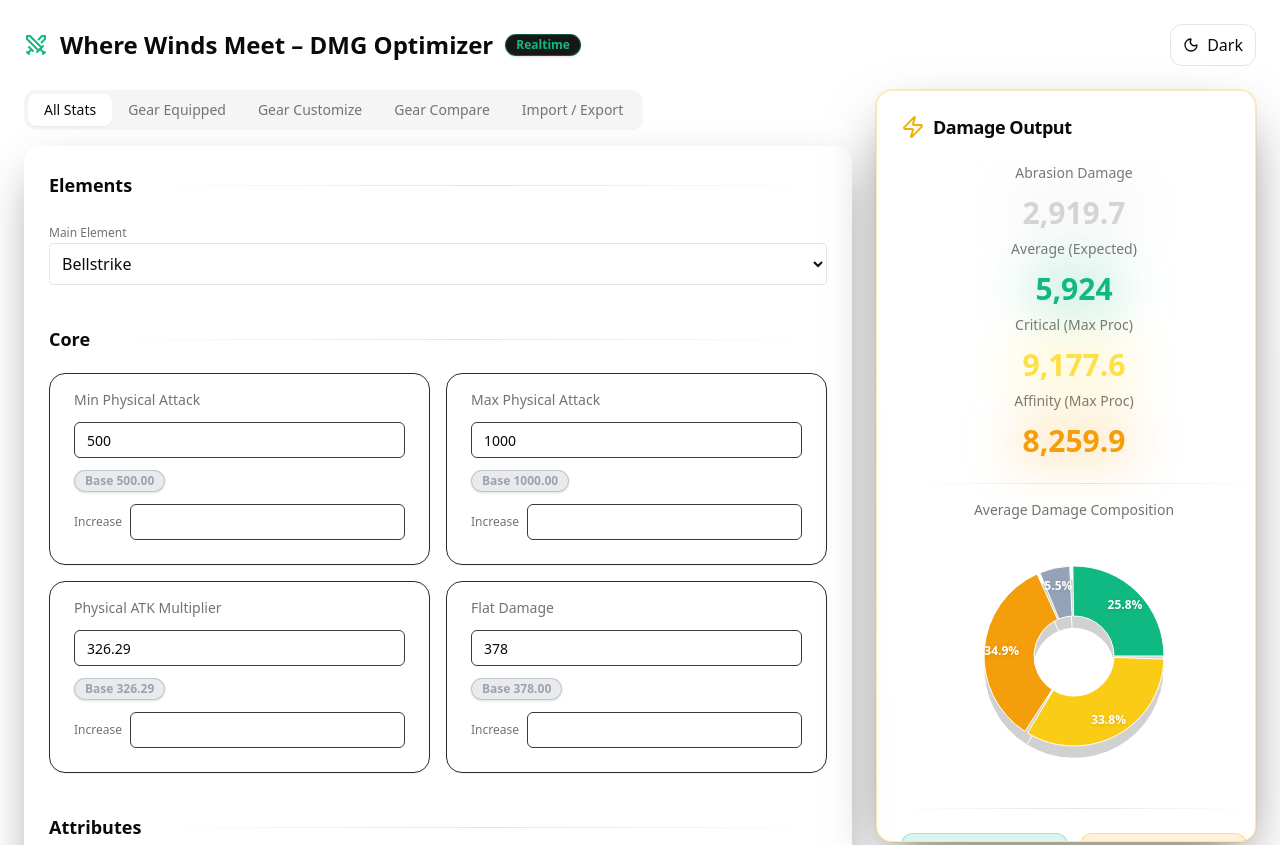
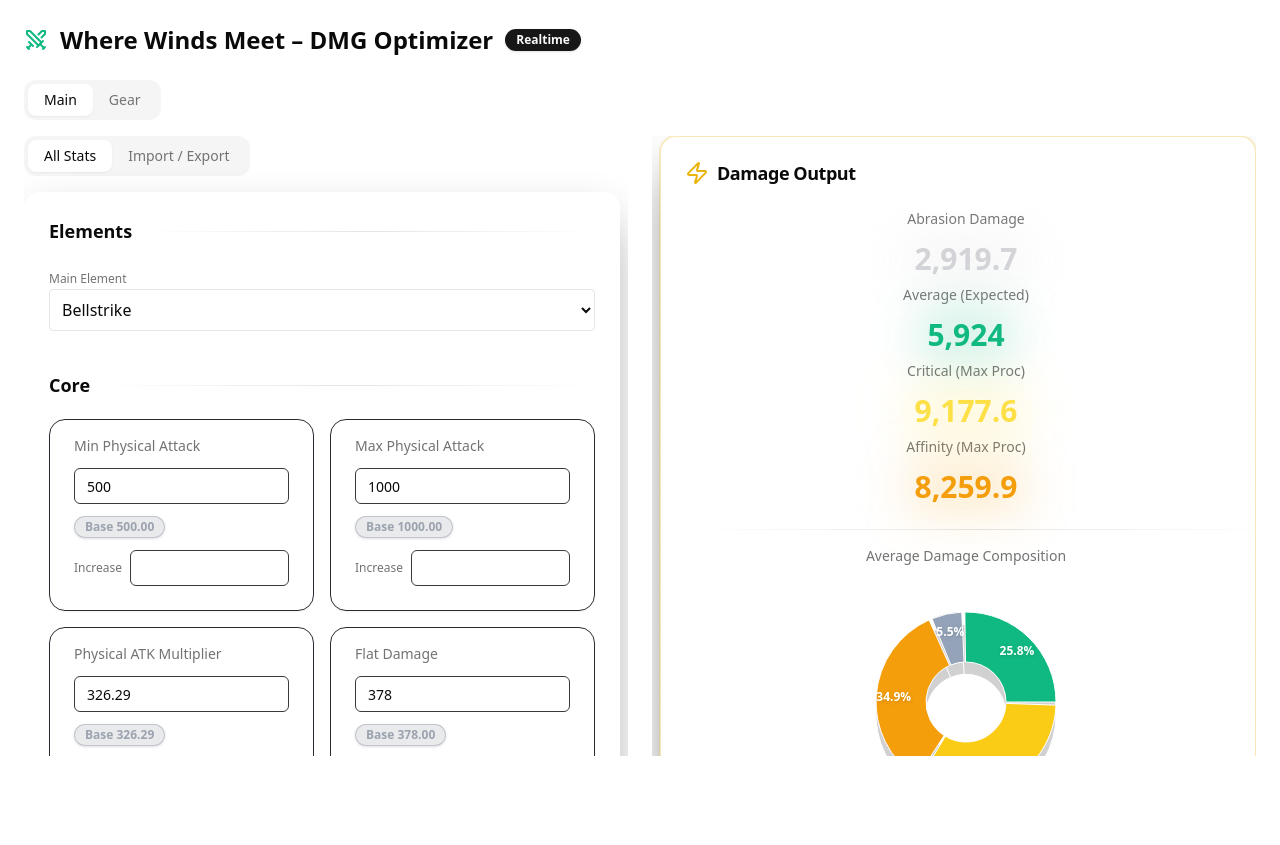
Before and after one commit to Phong940253/wwm-damage-calculator, a Next.js app: page / in a window 1280 px wide. Shown: the top 845 px of the page. After the commit the page ends 800 px from the top, so only its background shows below. Built offline with nearby package versions, Linux system fonts and the light colour scheme.

Commit message:
refactor(layout): split main view into equal panels with independent scroll

```diff
--- a/app/DMGOptimizerClient.tsx
+++ b/app/DMGOptimizerClient.tsx
@@ -1,184 +1,49 @@
 "use client";
 
-import StatsPanel from "./ui/stats/StatsPanel";
-import DamagePanel from "./ui/damage/DamagePanel";
-import FormulaPanel from "./ui/formula/FormulaPanel";
-import { useDMGOptimizer } from "./hooks/useDMGOptimizer";
-import { INITIAL_ELEMENT_STATS, INITIAL_STATS } from "./constants";
-import { useState } from "react";
-import { ElementStats, TabKey } from "./types";
-import { Tabs, TabsContent, TabsList, TabsTrigger } from "@/components/ui/tabs";
-import GearEquippedTab from "./ui/gear/GearEquippedTab";
-import GearCustomizeTab from "./ui/gear/GearCustomizeTab";
-import GearCompareTab from "./ui/gear/GearCompareTab";
-import { useTheme } from "next-themes";
+import { Tabs, TabsList, TabsTrigger, TabsContent } from "@/components/ui/tabs";
+import { Swords } from "lucide-react";
 import { Badge } from "@/components/ui/badge";
-import { Moon, Sun, Swords } from "lucide-react";
-import { useEffect } from "react";
-import { useRouter, useSearchParams } from "next/navigation";
-import ImportExportTab from "./ui/import-export/ImportExportTab";
+import { useSearchParams, useRouter } from "next/navigation";
+import MainTabLayout from "./ui/layout/MainTabLayout";
+import GearTabLayout from "./ui/layout/GearTabLayout";
 
-export function DMGOptimizer() {
-  const {
-    stats,
-    setStats,
-    elementStats,
-    setElementStats,
-    gearBonus,
-    damage,
-    statImpact,
-    warnings,
-    onStatChange,
-    onElementChange,
-  } = useDMGOptimizer(INITIAL_STATS, INITIAL_ELEMENT_STATS);
-
-  const [showFormula, setShowFormula] = useState(false);
-
-  const { theme, setTheme } = useTheme();
-
-  const [mounted, setMounted] = useState(false);
-
+export default function DMGOptimizerClient() {
   const router = useRouter();
   const searchParams = useSearchParams();
-
-  const tab = (searchParams.get("tab") as TabKey) ?? "stats";
-
-  useEffect(() => {
-    setMounted(true);
-  }, []);
-
-  const applyIncreaseToCurrent = () => {
-    setStats((prev) => {
-      const next = { ...prev };
-      Object.keys(next).forEach((k) => {
-        next[k] = {
-          current: Number(next[k].current || 0) + Number(next[k].increase || 0),
-          increase: 0,
-        };
-      });
-      return next;
-    });
-
-    setElementStats((prev) => {
-      const next = { ...prev };
-      for (const key in next) {
-        if (key === "selected") continue;
-        const s = next[key as keyof Omit<ElementStats, "selected">];
-        next[key as keyof Omit<ElementStats, "selected">] = {
-          current: Number(s.current || 0) + Number(s.increase || 0),
-          increase: 0,
-        };
-      }
-      return next;
-    });
-  };
-
-  const saveCurrentStats = () => {
-    if (!confirm("Save current stats? (Increase will not be saved)")) return;
-
-    const statsData: Record<string, number> = {};
-    Object.keys(stats).forEach((k) => {
-      statsData[k] = Number(stats[k].current || 0);
-    });
-
-    localStorage.setItem("wwm_dmg_current_stats", JSON.stringify(statsData));
-
-    const elementData: Record<string, number | string> = {
-      selected: elementStats.selected,
-    };
-
-    for (const key in elementStats) {
-      if (key === "selected") continue;
-      elementData[key] = Number(
-        elementStats[key as keyof Omit<ElementStats, "selected">].current || 0
-      );
-    }
-
-    localStorage.setItem("wwm_element_stats", JSON.stringify(elementData));
-  };
+  const rootTab = searchParams.get("root") ?? "main";
 
   return (
-    <div className="min-h-screen p-6 bg-gradient-to-br from-background via-background/95 to-muted/40">
+    <div className="min-h-screen p-6">
       <div className="max-w-7xl mx-auto space-y-6">
-        {/* ---------- HEADER ---------- */}
-        <div className="flex items-center justify-between">
+        {/* HEADER */}
         <div className="flex items-center gap-3">
           <Swords className="text-emerald-500" />
           <h1 className="text-2xl font-bold">
             Where Winds Meet – DMG Optimizer
           </h1>
-            <Badge className="border border-emerald-500/40 text-emerald-500">
-              Realtime
-            </Badge>
+          <Badge>Realtime</Badge>
         </div>
 
-          {mounted && (
-            <button
-              onClick={() => setTheme(theme === "dark" ? "light" : "dark")}
-              className="rounded-xl border px-3 py-2 flex items-center gap-2"
-            >
-              {theme === "dark" ? <Sun size={16} /> : <Moon size={16} />}
-              {theme === "dark" ? "Light" : "Dark"}
-            </button>
-          )}
-        </div>
-
-        {/* ---------- CONTENT ---------- */}
-        <div className="grid grid-cols-1 lg:grid-cols-[1fr_380px] gap-6">
-          {/* LEFT */}
+        {/* ROOT TABS */}
         <Tabs
-            value={tab}
-            onValueChange={(value) => {
-              router.replace(`?tab=${value}`, { scroll: false });
-            }}
+          value={rootTab}
+          onValueChange={(v) =>
+            router.replace(`?root=${v}`, { scroll: false })
+          }
         >
           <TabsList>
-              <TabsTrigger value="stats">All Stats</TabsTrigger>
-              <TabsTrigger value="equipped">Gear Equipped</TabsTrigger>
-              <TabsTrigger value="custom">Gear Customize</TabsTrigger>
-              <TabsTrigger value="compare">Gear Compare</TabsTrigger>
-              <TabsTrigger value="import-export">Import / Export</TabsTrigger>
+            <TabsTrigger value="main">Main</TabsTrigger>
+            <TabsTrigger value="gear">Gear</TabsTrigger>
           </TabsList>
 
-            <TabsContent value="stats">
-              <StatsPanel
-                stats={stats}
-                elementStats={elementStats}
-                gearBonus={gearBonus}
-                statImpact={statImpact}
-                onStatChange={onStatChange}
-                onElementChange={onElementChange}
-              />
+          <TabsContent value="main">
+            <MainTabLayout />
           </TabsContent>
 
-            <TabsContent value="equipped">
-              <GearEquippedTab />
-            </TabsContent>
-
-            <TabsContent value="custom">
-              <GearCustomizeTab stats={stats} elementStats={elementStats} />
-            </TabsContent>
-
-            <TabsContent value="compare">
-              <GearCompareTab stats={stats} elementStats={elementStats} />
-            </TabsContent>
-
-            <TabsContent value="import-export">
-              <ImportExportTab />
+          <TabsContent value="gear">
+            <GearTabLayout />
           </TabsContent>
         </Tabs>
-
-          {/* RIGHT */}
-          <DamagePanel
-            result={damage}
-            warnings={warnings}
-            onApplyIncrease={applyIncreaseToCurrent}
-            onSaveCurrent={saveCurrentStats}
-            showFormula={showFormula}
-            toggleFormula={() => setShowFormula((v) => !v)}
-            formulaSlot={<FormulaPanel />}
-          />
-        </div>
       </div>
     </div>
   );
--- a/app/page.tsx
+++ b/app/page.tsx
@@ -1,10 +1,11 @@
 import { Suspense } from "react";
-import { DMGOptimizer } from "./DMGOptimizerClient";
+import DMGOptimizerClient from "./DMGOptimizerClient";
+
 
 export default function Page() {
   return (
     <Suspense fallback={<div className="p-6">Loading...</div>}>
-      <DMGOptimizer />
+      <DMGOptimizerClient />
     </Suspense>
   );
 }
--- a/app/types.ts
+++ b/app/types.ts
@@ -100,9 +100,7 @@ export interface CustomGear {
   rarity?: string;
 }
 
-export type TabKey =
-  | "stats"
-  | "equipped"
-  | "custom"
-  | "compare"
-  | "import-export";
+// types.ts
+export type RootTabKey = "main" | "gear";
+export type MainTabKey = "stats" | "import-export";
+export type GearTabKey = "equipped" | "custom" | "compare";
--- a/app/ui/damage/DamagePanel.tsx
+++ b/app/ui/damage/DamagePanel.tsx
@@ -32,8 +32,6 @@ export default function DamagePanel({
   return (
     <Card
       className="
-        sticky top-6
-        max-h-[calc(100vh-3rem)]
         flex flex-col
         bg-gradient-to-b from-card/95 to-card/60
         border border-yellow-500/30
--- /dev/null
+++ b/app/ui/layout/GearTabLayout.tsx
@@ -0,0 +1,40 @@
+"use client";
+
+import GearCustomizeTab from "../gear/GearCustomizeTab";
+import GearEquippedTab from "../gear/GearEquippedTab";
+import GearCompareTab from "../gear/GearCompareTab";
+import { Tabs, TabsList, TabsTrigger, TabsContent } from "@/components/ui/tabs";
+import { GearProvider } from "@/app/providers/GearContext";
+import { useDMGOptimizer } from "@/app/hooks/useDMGOptimizer";
+import { INITIAL_ELEMENT_STATS, INITIAL_STATS } from "@/app/constants";
+
+export default function GearTabLayout() {
+  const { stats, elementStats } = useDMGOptimizer(
+    INITIAL_STATS,
+    INITIAL_ELEMENT_STATS
+  );
+
+  return (
+    <GearProvider>
+      <Tabs defaultValue="custom">
+        <TabsList>
+          <TabsTrigger value="custom">Customize</TabsTrigger>
+          <TabsTrigger value="equipped">Equipped</TabsTrigger>
+          <TabsTrigger value="compare">Compare</TabsTrigger>
+        </TabsList>
+
+        <TabsContent value="custom">
+          <GearCustomizeTab stats={stats} elementStats={elementStats} />
+        </TabsContent>
+
+        <TabsContent value="equipped">
+          <GearEquippedTab />
+        </TabsContent>
+
+        <TabsContent value="compare">
+          <GearCompareTab stats={stats} elementStats={elementStats} />
+        </TabsContent>
+      </Tabs>
+    </GearProvider>
+  );
+}
--- /dev/null
+++ b/app/ui/layout/MainTabLayout.tsx
@@ -0,0 +1,112 @@
+"use client";
+
+import { Tabs, TabsList, TabsTrigger, TabsContent } from "@/components/ui/tabs";
+import StatsPanel from "../stats/StatsPanel";
+import ImportExportTab from "../import-export/ImportExportTab";
+import DamagePanel from "../damage/DamagePanel";
+import FormulaPanel from "../formula/FormulaPanel";
+import { useDMGOptimizer } from "@/app/hooks/useDMGOptimizer";
+import { INITIAL_STATS, INITIAL_ELEMENT_STATS } from "@/app/constants";
+import { useState } from "react";
+import { ElementStats } from "@/app/types";
+
+export default function MainTabLayout() {
+  const {
+    stats,
+    setStats,
+    elementStats,
+    setElementStats,
+    gearBonus,
+    damage,
+    statImpact,
+    warnings,
+    onStatChange,
+    onElementChange,
+  } = useDMGOptimizer(INITIAL_STATS, INITIAL_ELEMENT_STATS);
+
+  const [showFormula, setShowFormula] = useState(false);
+
+  const applyIncreaseToCurrent = () => {
+    setStats((prev) => {
+      const next = { ...prev };
+      Object.keys(next).forEach((k) => {
+        next[k] = {
+          current: Number(next[k].current || 0) + Number(next[k].increase || 0),
+          increase: 0,
+        };
+      });
+      return next;
+    });
+
+    setElementStats((prev) => {
+      const next = { ...prev };
+      for (const key in next) {
+        if (key === "selected") continue;
+        const s = next[key as keyof Omit<ElementStats, "selected">];
+        next[key as keyof Omit<ElementStats, "selected">] = {
+          current: Number(s.current || 0) + Number(s.increase || 0),
+          increase: 0,
+        };
+      }
+      return next;
+    });
+  };
+
+  const saveCurrentStats = () => {
+    localStorage.setItem(
+      "wwm_dmg_current_stats",
+      JSON.stringify(
+        Object.fromEntries(
+          Object.entries(stats).map(([k, v]) => [k, Number(v.current || 0)])
+        )
+      )
+    );
+  };
+
+  return (
+    <div
+      className="
+        grid grid-cols-1 lg:grid-cols-2 gap-6
+        h-[calc(100vh-180px)]
+      "
+    >
+      {/* LEFT PANEL */}
+      <div className="overflow-y-auto pr-2 scrollbar-thin scrollbar-thumb-zinc-600/40">
+        <Tabs defaultValue="stats">
+          <TabsList>
+            <TabsTrigger value="stats">All Stats</TabsTrigger>
+            <TabsTrigger value="import">Import / Export</TabsTrigger>
+          </TabsList>
+
+          <TabsContent value="stats">
+            <StatsPanel
+              stats={stats}
+              elementStats={elementStats}
+              gearBonus={gearBonus}
+              statImpact={statImpact}
+              onStatChange={onStatChange}
+              onElementChange={onElementChange}
+            />
+          </TabsContent>
+
+          <TabsContent value="import">
+            <ImportExportTab />
+          </TabsContent>
+        </Tabs>
+      </div>
+
+      {/* RIGHT PANEL */}
+      <div className="overflow-y-auto pl-2 scrollbar-thin scrollbar-thumb-yellow-500/40">
+        <DamagePanel
+          result={damage}
+          warnings={warnings}
+          onApplyIncrease={applyIncreaseToCurrent}
+          onSaveCurrent={saveCurrentStats}
+          showFormula={showFormula}
+          toggleFormula={() => setShowFormula((v) => !v)}
+          formulaSlot={<FormulaPanel />}
+        />
+      </div>
+    </div>
+  );
+}
```
Lines whose indentation alone changed are shown as unchanged.
